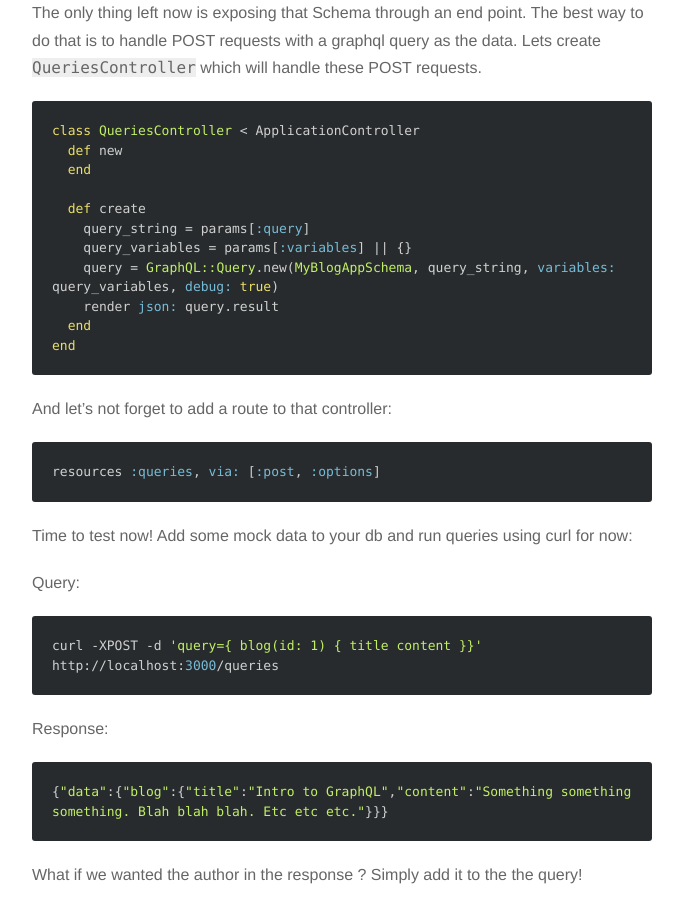
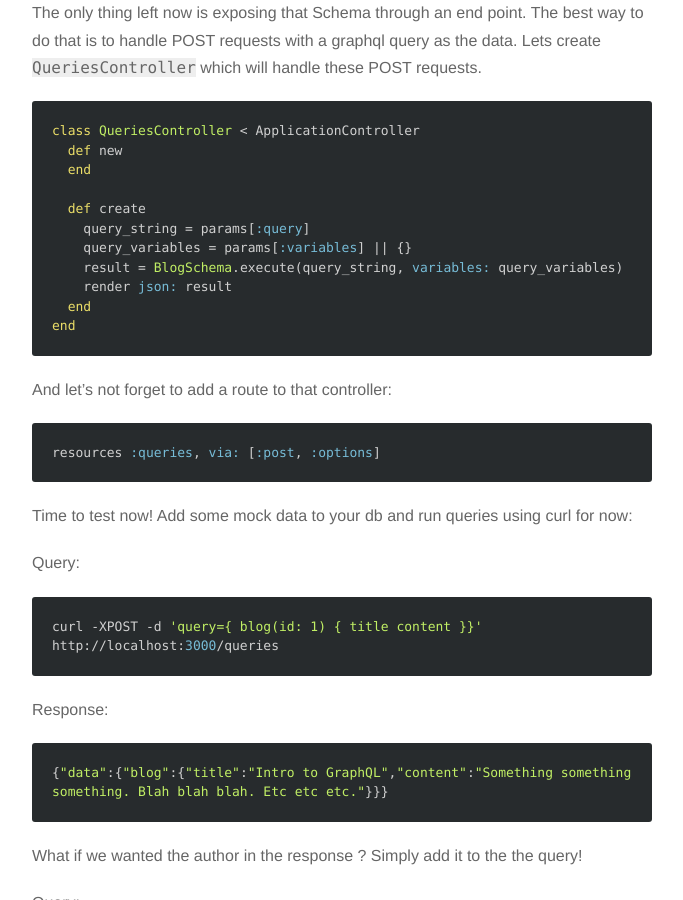
Before and after one commit to xuorig/xuorig.github.io, a Jekyll site: the page built from _posts/2015-11-04-getting-started-with-rails-graphql-relay.markdown, in a window 1280 px wide and 900 px high, scrolled down 6478 px. Shown: the whole window, without its empty margins (298-981 px from the left). Built offline with Jekyll 4.4.1, drawn with Linux system fonts in a browser that asks for light colours; nearby versions of some CDN libraries; comment, search, counter and statistics services are not loaded.

Commit message:
change code example

```diff
--- a/_posts/2015-11-04-getting-started-with-rails-graphql-relay.markdown
+++ b/_posts/2015-11-04-getting-started-with-rails-graphql-relay.markdown
@@ -250,8 +250,8 @@ class QueriesController < ApplicationController
   def create
     query_string = params[:query]
     query_variables = params[:variables] || {}
-    query = GraphQL::Query.new(MyBlogAppSchema, query_string, variables: query_variables, debug: true)
-    render json: query.result
+    result = BlogSchema.execute(query_string, variables: query_variables)
+    render json: result
   end
 end
 {% endhighlight %}
```
